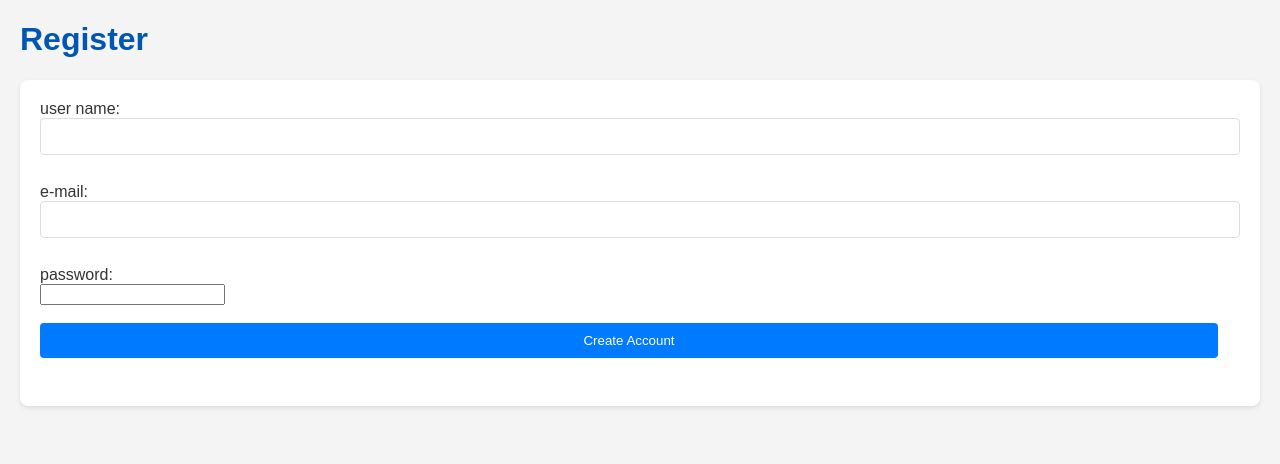
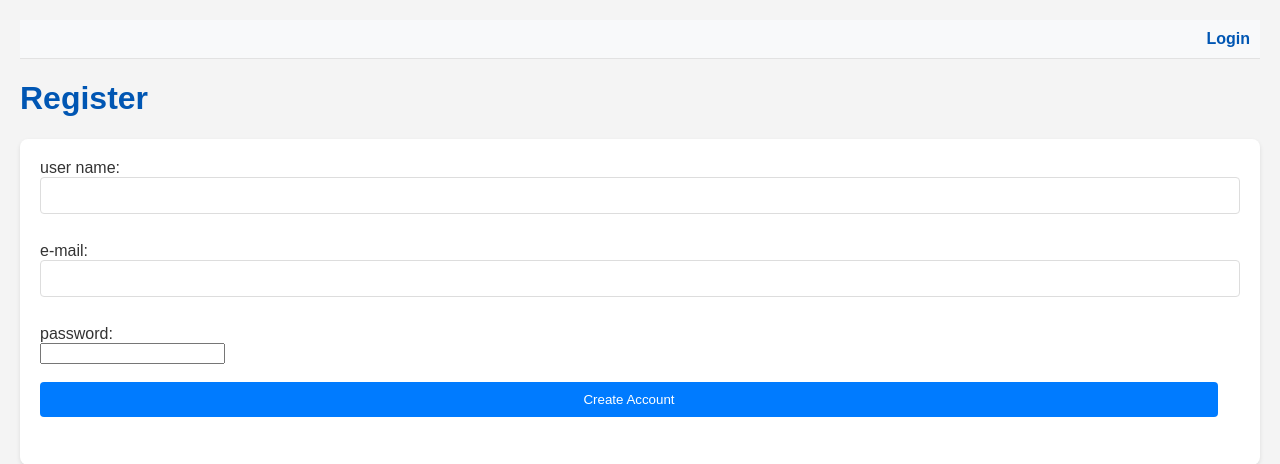
Before and after one commit to gustavo3020/flask_task_manager, a Flask app: page /register in a window 1280 px wide. Shown: the top 464 px of the page. Run offline with Flask 3, Linux system fonts and the light colour scheme.

Commit message:
feat: Improve registration and dynamic nav
This commit refines the user authentication flow and introduces a dynamic navigation bar. Key changes include:

- Updated `app.py`: A successful user registration now redirects the user to the login page, creating a more intuitive workflow.
- Updated `base.html`: Added a `<nav>` bar with conditional logic to display either login/register links or the username and logout link. The `request.endpoint` is used to prevent redundant links.
- Updated `style.css`: Added new styling for the navigation bar (`.user-nav`, `.user`) and the flash message container (`.flash_box`), using Flexbox for a flexible layout.

```diff
--- a/app.py
+++ b/app.py
@@ -140,6 +140,7 @@ def register():
                 db.session.commit()
                 flash('Registration successful! Please log in to continue.',
                       'success')
+                return redirect(url_for('login'))
             except IntegrityError:
                 # Catches the duplicate email error, rolls back the session,
                 # and notifies the user.
--- a/static/css/style.css
+++ b/static/css/style.css
@@ -112,3 +112,57 @@ hr {
     background: #ccc;
     margin: 30px 0;
 }
+
+/* Container for the user nav bar */
+.user-nav {
+    display: flex;
+    justify-content: flex-end; /* Aligns content to the right side of the container */
+    padding: 10px;
+    background-color: #f8f9fa;
+    border-bottom: 1px solid #e2e2e2;
+}
+
+/* Styling for the user section within the nav bar */
+.user {
+    display: flex;
+    flex-direction: column;
+    align-items: center;
+    gap: 15px; /* Adds space between the user name and the link */
+    color: #0056b3;
+    font-weight: bold;
+}
+
+.user a {
+    text-decoration: none;
+    color: #0056b3;
+    transition: color 0.3s ease;
+}
+
+.user a:hover {
+    color: #007bff;
+}
+
+/* Styling for the flash message container */
+.flash_box {
+    text-align: center;
+}
+
+.flashes {
+    list-style-type: none;
+    padding: 10px;
+    margin: 10px auto;
+    width: 80%;
+    border-radius: 5px;
+}
+
+.success {
+    background-color: #d4edda;
+    color: #155724;
+    border: 1px solid #c3e6cb;
+}
+
+.error {
+    background-color: #f8d7da;
+    color: #721c24;
+    border: 1px solid #f5c6cb;
+}
--- a/templates/base.html
+++ b/templates/base.html
@@ -12,13 +12,39 @@
     <!-- Block to display flash messages -->
     {% with messages = get_flashed_messages(with_categories=true) %}
       {% if messages %}
-        <ul class="flashes">
-          {% for category, message in messages %}
-            <li class="{{ category }}">{{ message }}</li>
-          {% endfor %}
-        </ul>
+        <!-- Container for styling flash messages -->
+        <div class="flash_box">
+            <ul class="flashes">
+            {% for category, message in messages %}
+                <li class="{{ category }}">{{ message }}</li>
+            {% endfor %}
+            </ul>
+        </div>
       {% endif %}
     {% endwith %}
+
+    <!-- Navigation bar containing dynamic links for login/logout -->
+    <nav class="user-nav">
+        {% if current_user.is_authenticated %}
+            <!-- Content displayed for logged-in users -->
+            <div class="user">
+                <span>Hello, <b>{{ current_user.user_name }}</b></span>
+                <a href="{{ url_for('logout') }}">Logout</a>
+            </div>
+        {% else %}
+            <!-- Content displayed for non-authenticated users -->
+            <div class="user">
+                <!-- Shows the login link only if not on the login page -->
+                {% if request.endpoint != 'login' %}
+                <a href="{{ url_for('login') }}">Login</a>
+                {% endif %}
+                <!-- Shows the register link only if not on the register page -->
+                {% if request.endpoint != 'register' %}
+                <a href="{{ url_for('register') }}">Register</a>
+                {% endif %}
+            </div>
+        {% endif %}
+    </nav>
 
     <!-- Main container for page content -->
     <div class="container">
```
